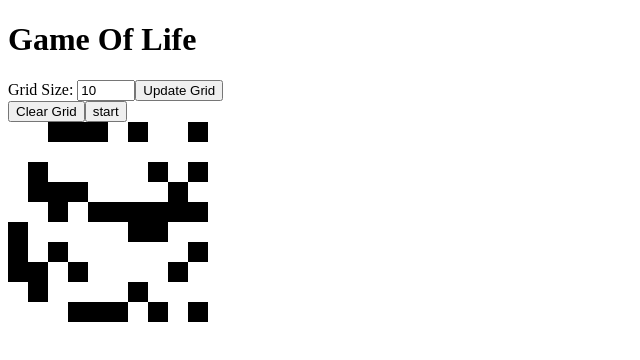
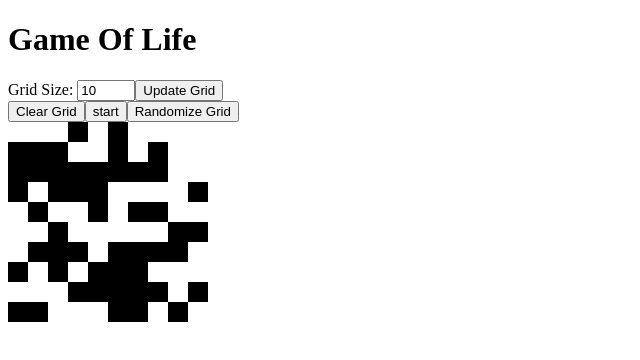
Before and after one commit to MrT3313/GameOfLife, a React (Create React App) app in the folder client/: page / in a window 1280 px wide. Shown: the top 360 px of the page, without its empty margins (0-640 px from the left). Built offline with nearby package versions, Linux system fonts and the light colour scheme.

Commit message:
independent randomize grid function

```diff
--- a/client/src/App.js
+++ b/client/src/App.js
@@ -7,7 +7,9 @@ import React,
 import produce from 'immer'
 
 // FUNCTIONS
-import { make_2Darray } from './utils/make_2Darray.js'
+import { empty2Darray } from './utils/empty2Darray.js'
+import { randomGrid } from './utils/randomGrid.js'
+import { countNeighbors } from './utils/countNeighbors.js'
 
 // COMPONENTS
 import AppStateForm from './components/AppStateForm.js'
@@ -24,33 +26,11 @@ function App() {
   const runningRef = useRef(isRunning) // runningRef == "Ref CONTAINER"
   runningRef.current = isRunning
 
-  const operations = [
-    [0, 1],
-    [0, -1],
-    [1, -1],
-    [-1, 1],
-    [1, 1],
-    [-1, -1],
-    [1, 0],
-    [-1, 0],
-  ]
-
   // UseEffect => Game Setup
   useEffect(() => {
   console.log('<App /> UseEffect Triggered')
 
-    // Make Empty Grid
-    let emptyGrid = make_2Darray(size)
-
-    // Fill Grid
-    for (let i = 0; i < size; i++) {
-      for (let j = 0; j < size; j++) {
-        emptyGrid[i][j] = Math.floor(Math.random() * 2)
-      }
-    }
-
-    // Update State
-    setGrid(emptyGrid)
+  randomize()
 
   }, [size])
 
@@ -58,7 +38,7 @@ function App() {
   // 1 - Clear Grid
   const clearGrid = () => {
     // Make Empty Grid
-    let emptyGrid = make_2Darray(size)
+    let emptyGrid = empty2Darray(size)
 
     // Fill Grid
     for (let i = 0; i < size; i++) {
@@ -71,7 +51,16 @@ function App() {
     setGrid(emptyGrid)
   }
 
-  // 2 - Toggle Cell State
+  // 2 - Randomize Grid
+  const randomize = () => {
+    // Make Empty Grid
+    let emptyGrid = empty2Darray(size)
+
+    // Randomize Grid
+    setGrid(randomGrid(emptyGrid, size))
+  }
+
+  // 3 - Toggle Cell State
   const toggleCellStatus = (i,k) => {
     // Immutable State Update => immer
     const newGrid = produce(grid, gridCopy => {
@@ -81,7 +70,7 @@ function App() {
     setGrid(newGrid)
   }
 
-  // 3 - Start Simulation
+  // 4 - Start Simulation
   const toggleSimulation = () => {
     // 1 - Update Running State
     setRunning(!isRunning)
@@ -93,7 +82,7 @@ function App() {
     runSimulation()
   }
 
-  // 4 - Run Simulation
+  // 5 - Run Simulation
   // Function is only being made ONCE (not made and passed on every render)
   // BUT still trying to access 'isRunning' variable that could update at anytime
   // -- useRef()
@@ -111,16 +100,16 @@ function App() {
     setTimeout(runSimulation, simSpeed)
   }, [])
 
-  // 5 - Run Iteration
+  // 6 - Iteration
   const runIteration = () => {
     setGrid(g => {
       return produce(g, gridCopy => {
         // console.log(size)
         for (let i = 0; i < size; i++) {
           for (let k = 0; k < size; k++) {
-            let neighbors = countNeighbors(g, i, k)
+            let neighbors = countNeighbors(g, i, k, size)
             if (neighbors > 0) {
-              // console.log(`runIteration => cell [${i},${k}] has ${neighbors} neighbors`)
+              console.log(`runIteration => cell [${i},${k}] has ${neighbors} neighbors`)
             }
 
             if (neighbors < 2 || neighbors > 3) {
@@ -134,27 +123,11 @@ function App() {
     })
   }
 
-  // 6 - Count Neighbors
-  const countNeighbors = (grid, colIdx, rowIdx) => {
-    let result = 0
-
-    operations.forEach(([x, y]) => {
-      const newColIdx = colIdx + x
-      const newRowIdx = rowIdx + y
-
-      if (newColIdx >= 0 && newColIdx < size && newRowIdx >= 0 && newRowIdx < size) {
-        result += grid[newColIdx][newRowIdx]
-      }
-    })
-
-    // RETURN
-    return result
-  }
-
   return (
     <div className="App">
       <h1>Game Of Life</h1>
       <AppStateForm
+      randomize={randomize}
         clearGrid={clearGrid}
         currentSize={size}
         setSize={setSize}
--- a/client/src/components/AppStateForm.js
+++ b/client/src/components/AppStateForm.js
@@ -4,6 +4,7 @@ import React, {useState} from 'react'
 // MAIN
 function AppStateForm(props) {
     const {
+        randomize,
         clearGrid,
         currentSize, setSize,
         // runSimulation, runningRef, setRunning,
@@ -46,6 +47,11 @@ function AppStateForm(props) {
         >
             {isRunning ? 'stop' : 'start'}
         </button>
+        <button
+            onClick={randomize}
+        >
+            Randomize Grid
+        </button>
         </>
     )
 }
--- /dev/null
+++ b/client/src/utils/countNeighbors.js
@@ -0,0 +1,31 @@
+export function countNeighbors(grid, colIdx, rowIdx, size){
+    // Variables
+    // 1 - Neighbor Coordinates
+    const operations = [
+        [0, 1],
+        [0, -1],
+        [1, -1],
+        [-1, 1],
+        [1, 1],
+        [-1, -1],
+        [1, 0],
+        [-1, 0],
+      ]
+    // 2 - Result to Return
+    let result = 0
+
+    // Main Loop
+    operations.forEach(([x, y]) => {
+      // Individual Neighbor Coords
+      const newColIdx = colIdx + x
+      const newRowIdx = rowIdx + y
+
+      // Count neighbors
+      if (newColIdx >= 0 && newColIdx < size && newRowIdx >= 0 && newRowIdx < size) {
+        result += grid[newColIdx][newRowIdx]
+      }
+    })
+
+    // RETURN
+    return result
+}
--- a/client/src/utils/make_2Darray.js
+++ b/client/src/utils/empty2Darray.js
@@ -1,4 +1,4 @@
-export function make_2Darray(cols, rows) {
+export function empty2Darray(cols, rows) {
     let array = new Array(cols);
 
     for (let i = 0; i < array.length; i++) {
--- /dev/null
+++ b/client/src/utils/randomGrid.js
@@ -0,0 +1,10 @@
+export function randomGrid(grid, size){
+    for (let i = 0; i < size; i++) {
+        for (let j = 0; j < size; j++) {
+            grid[i][j] = Math.floor(Math.random() * 2)
+        }
+    }
+
+    // RETURN
+    return grid
+}
```
